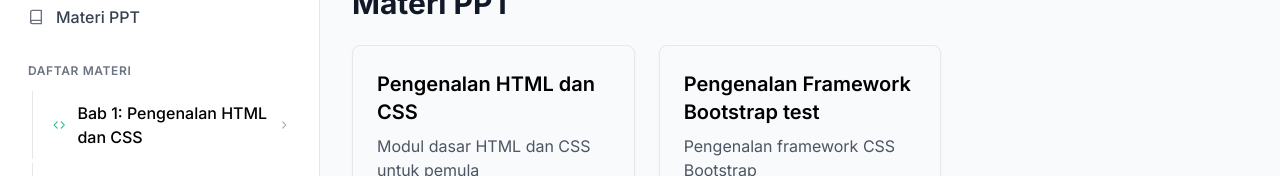
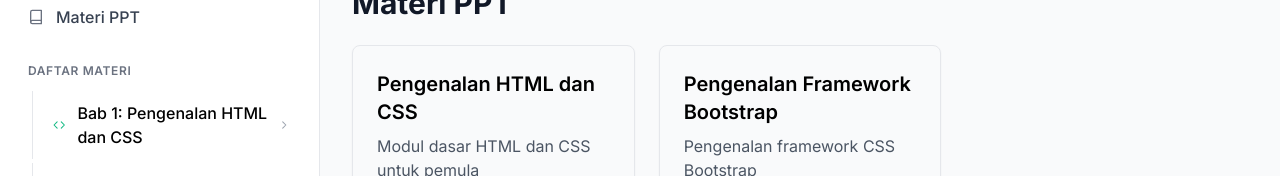
Before and after one commit to Ga2ng/kkn-modul-web, a Next.js app: page /materi/materi-ppt in a window 1280 px wide. Shown: the part 170-346 px from the top of the page. Built offline with nearby package versions, Linux system fonts and the light colour scheme.

Commit message:
reundo test

```diff
--- a/src/app/materi/materi-ppt/page.tsx
+++ b/src/app/materi/materi-ppt/page.tsx
@@ -11,7 +11,7 @@ export default function MateriPPT() {
     },
     {
       id: 2,
-      title: "Pengenalan Framework Bootstrap test",
+      title: "Pengenalan Framework Bootstrap",
       description: "Pengenalan framework CSS Bootstrap",
       fileUrl: "https://www.canva.com/design/DAGn8SME8ZU/2_qNLG-X13iSAPBnXtpH9w/edit?utm_content=DAGn8SME8ZU&utm_campaign=designshare&utm_medium=link2&utm_source=sharebutton",
       size: "online"
```
